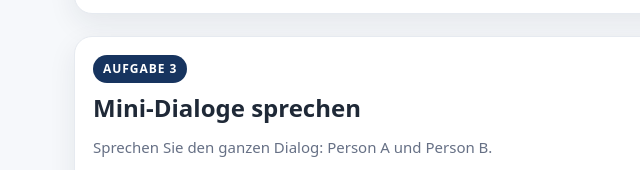
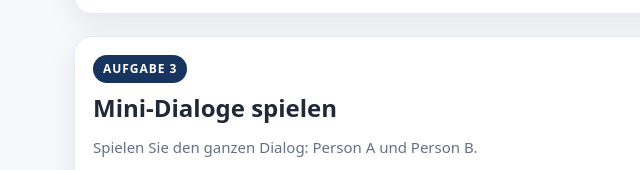
Before and after one commit to caedybar23-cyber/AB02_Wegbeschreibung-, a plain HTML site: page index.html in a window 1280 px wide. Shown: the part 2946-3116 px from the top of the page, 0-640 px from the left. Drawn offline with Linux system fonts and the light colour scheme.

Commit message:
Add files via upload

```diff
--- a/index.html
+++ b/index.html
@@ -1060,8 +1060,8 @@
 
 <section class="card worksheet-section" id="aufgabe3">
   <div class="exercise-kicker">AUFGABE 3</div>
-  <h2>Mini-Dialoge sprechen</h2>
-  <p class="exercise-goal">Sprechen Sie den ganzen Dialog: Person A und Person B.</p>
+  <h2>Mini-Dialoge spielen</h2>
+  <p class="exercise-goal">Spielen Sie den ganzen Dialog: Person A und Person B.</p>
 
   <details class="hinweis">
     <summary>Hinweise</summary>
```
